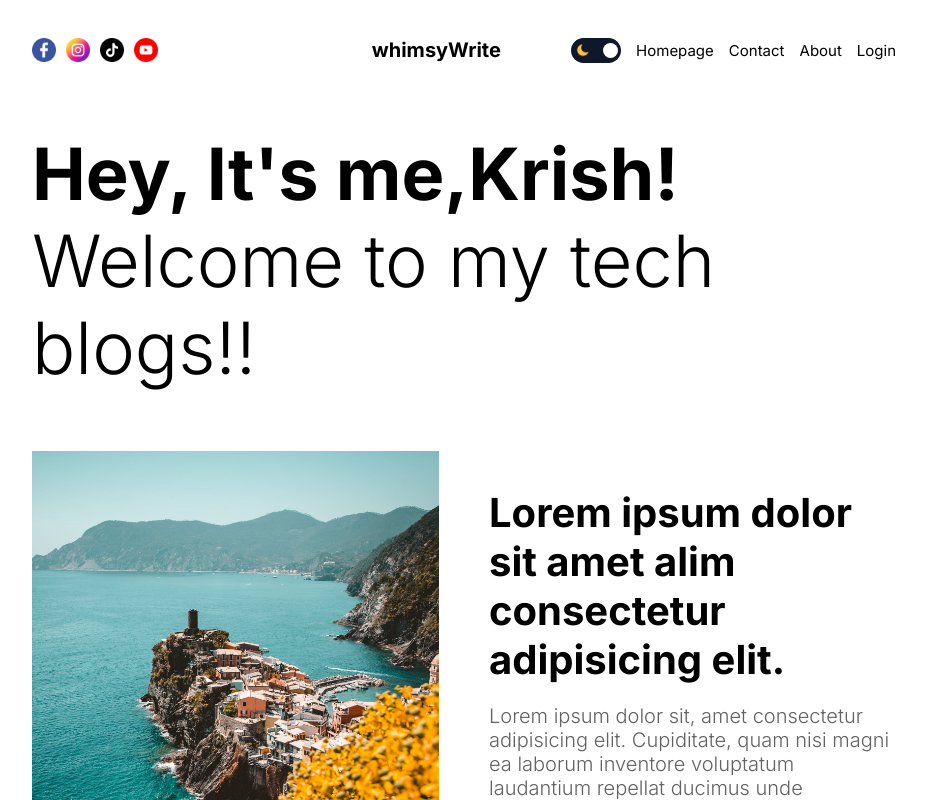
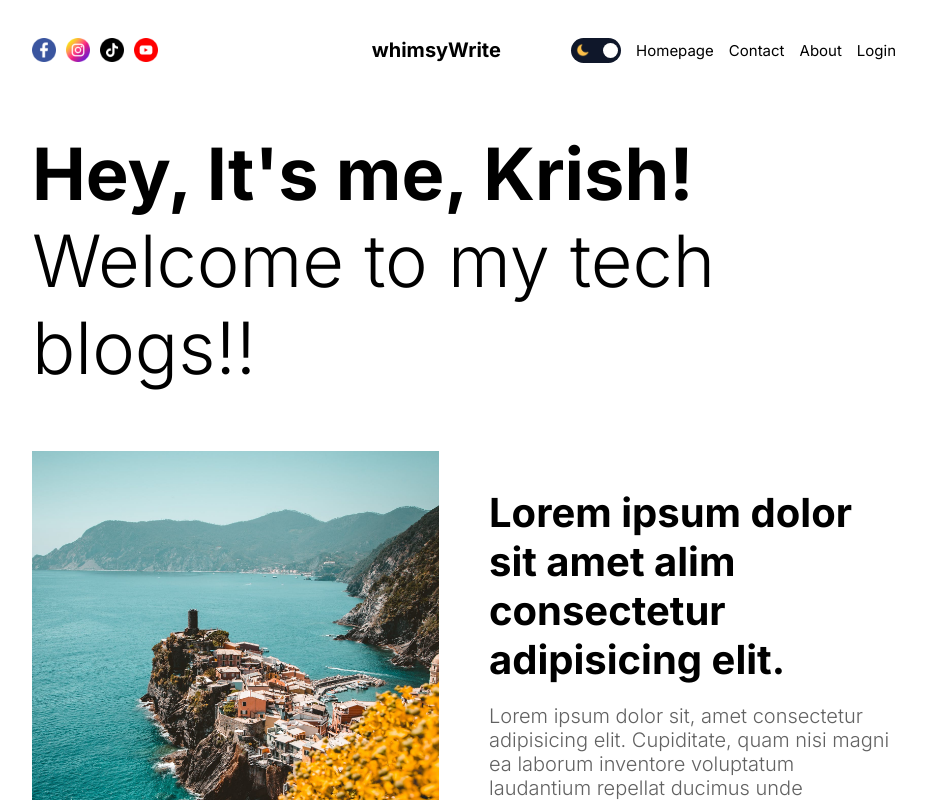
Before and after one commit to krish4693/Whimsy-Write, a Next.js app: page / in a window 1280 px wide. Shown: the top 800 px of the page, without its empty margins (176-1102 px from the left). Built offline with nearby package versions, Linux system fonts and the light colour scheme; no server answers; the database is empty.

Commit message:
devops: deployment fixes about featured.jsx

```diff
--- a/src/components/featured/Featured.jsx
+++ b/src/components/featured/Featured.jsx
@@ -6,11 +6,11 @@ const Featured = () => {
   return (
     <div className={styles.container}>
       <h1 className={styles.title}>
-        <b>Hey, It's me,Krish!</b> Welcome to my tech blogs!!
+        <b>Hey, It&apos;s me, Krish!</b> Welcome to my tech blogs!!
       </h1>
       <div className={styles.post}>
         <div className={styles.imgContainer}>
-          <Image src="/p1.jpeg" alt="" fill className={styles.image} fill />
+          <Image src="/p1.jpeg" alt="" fill className={styles.image} />
         </div>
         <div className={styles.textContainer}>
           <h1 className={styles.postTitle}>Lorem ipsum dolor sit amet alim consectetur adipisicing elit.</h1>
```
Also changed, not shown: 1 other file (tests, documents, lock files or other folders).
